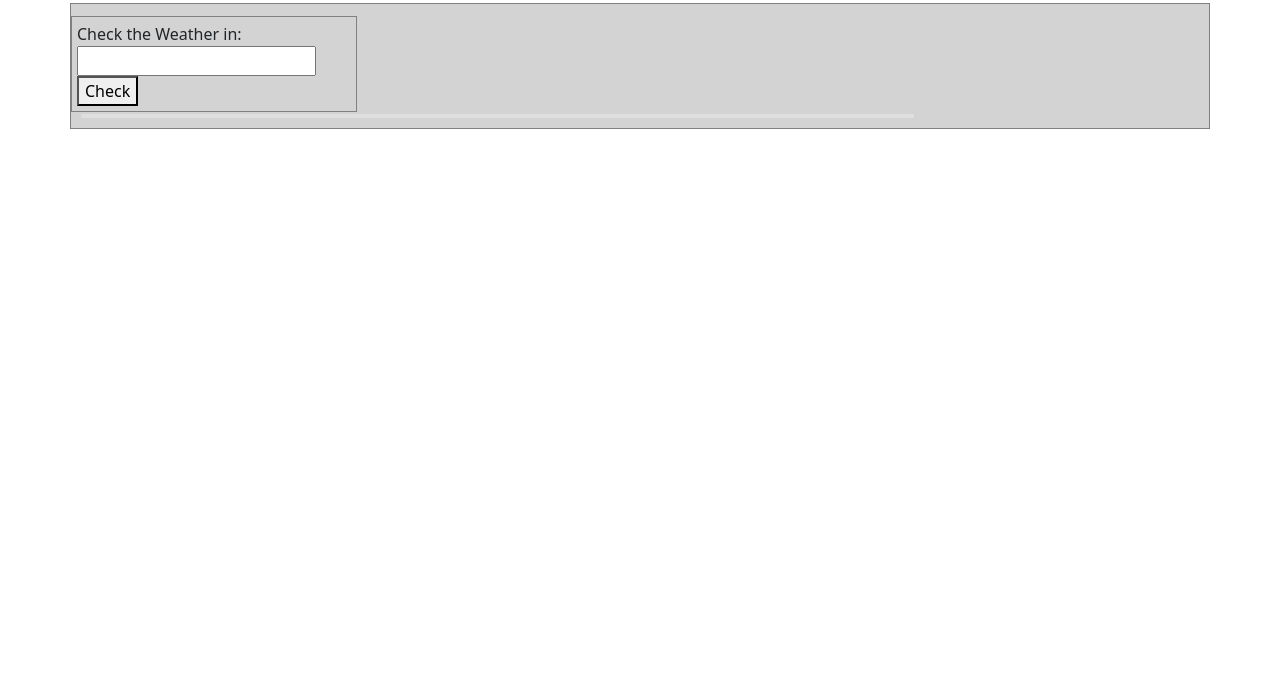
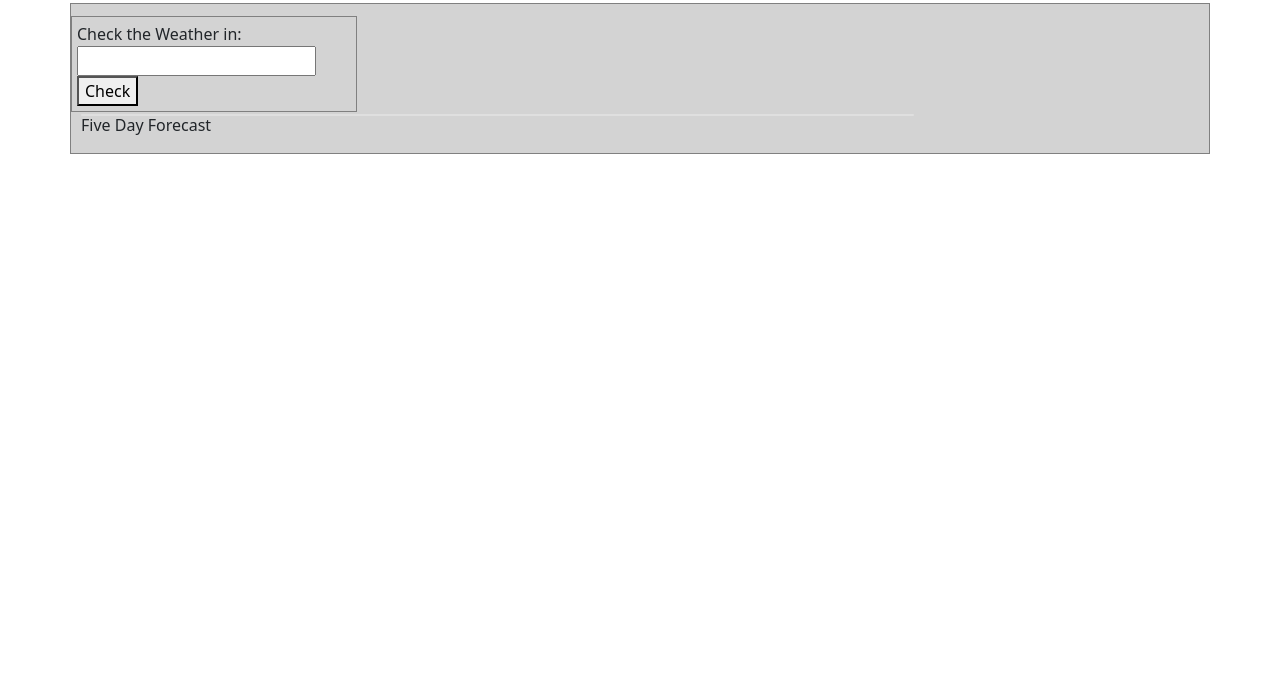
Before and after one commit to dcastelline/Weather-Dashboard, a plain HTML site: page index.html in a window 1280 px wide. Shown: the part 107-800 px from the top of the page. Drawn offline with nearby package versions, Linux system fonts and the light colour scheme; no server answers.

Commit message:
moved vars and functions to get them to run properly

```diff
--- a/index.html
+++ b/index.html
@@ -42,7 +42,7 @@
 
                     </div>
                     <!-- Five day forecast -->
-                    <div id="forecast-card" class="card">
+                    <div id="forecast-cards">
 
                     </div>
                 </div>
--- a/script.js
+++ b/script.js
@@ -18,7 +18,7 @@ $(document).ready(function() {
     };
 
     // Pull Cities from local storage
-    function pullCities() {
+    function searchedCities() {
         var returnedCities = JSON.parse(localStorage.getItem("cities"));
 
         if (returnedCities !== null) {
@@ -78,11 +78,11 @@ $(document).ready(function() {
     var currWeather = $("#weather-card");
     var date = new Date();
     var fullDate = (date.getMonth()+1)+"/"+date.getDate()+"/"+date.getFullYear();
-    // var getIcon = call.weather.icon;
+    var getIcon = call.weather.icon;
     var showIcon = $("<img src=> alt='weather icon'");
     var checkCurrCity = $("<h4 class='card-body'>").text(checkCurrCity+" ("+fullDate+")");
     currWeather.append(checkCurrCity);
-    var checkTemp = call.main.temp.toFixed(1);
+    var checkTemp = call.main.temp;
     var thisCity = call.name;
     var showTemp = $("<p class='weather-text'>").text("Temperature: " + checkTemp + "º F");
     currWeather.append(showTemp);
@@ -117,5 +117,43 @@ $(document).ready(function() {
         $("#weather-card").html(currWeather);
     })
 
-    var forecast = $("#forecast-card");
-    var
+    // forecast AJAX call
+    var call = $.ajax({
+        url: "http://api.openweathermap.org/data/2.5/onecall?" + searchedCity + "units=imperial&appid=0f0bc1c3fcb1960a5ade4fdb7f4a77ef",
+        method: "GET",
+    })
+
+        // Five Day forecasts
+        var forecast = $("#forecast-cards");
+        var fiveDayHeader = $("<h6 class='forecast-header'>").text("Five Day Forecast");
+        forecast.append(fiveDayHeader);
+        var showForecast = $("<div class='forecast-card'>");
+        forecast.append(showForecast);
+
+        for (i=0; i < 5; i++) {
+            var cardPanel = $("<div class='forecast-body'>");
+            var date = new Date();
+            var fullDate = (date.getMonth()+1)+"/"+(date.getDate()+i+1)+"/"+date.getFullYear();
+            var futureDate = $("<h6 class='forecast-title'>").text(fullDate);
+            cardPanel.append(futureDate);
+            var getIcon = call.list[i].weather[0].icon;
+            console.log(getIcon);
+            var showIcon = $("<img src''");
+            cardPanel.append(showIcon);
+            var checkTemp = call.main.temp;
+            var showTemp = $("<p class='forecast-text'>").text("Temp: " + checkTemp + "º F");
+            cardPanel.append(showTemp);
+            var checkHumidity = call.list[i].main.humidity;
+            var showHumidity = $("<p class='forecast-text'>").text("Hum: " + checkHumidity + "%");
+            cardPanel.append(showHumidity);
+            futurePanel.append(cardPanel);
+            showForecast.append(futurePanel);
+        }
+        $("#forecast-cards").html(forecast);
+
+
+    function pastSearches() {
+        searchedCity = $(this).attr("data-name");
+        showWeather();
+        showForecast();
+    }
```
